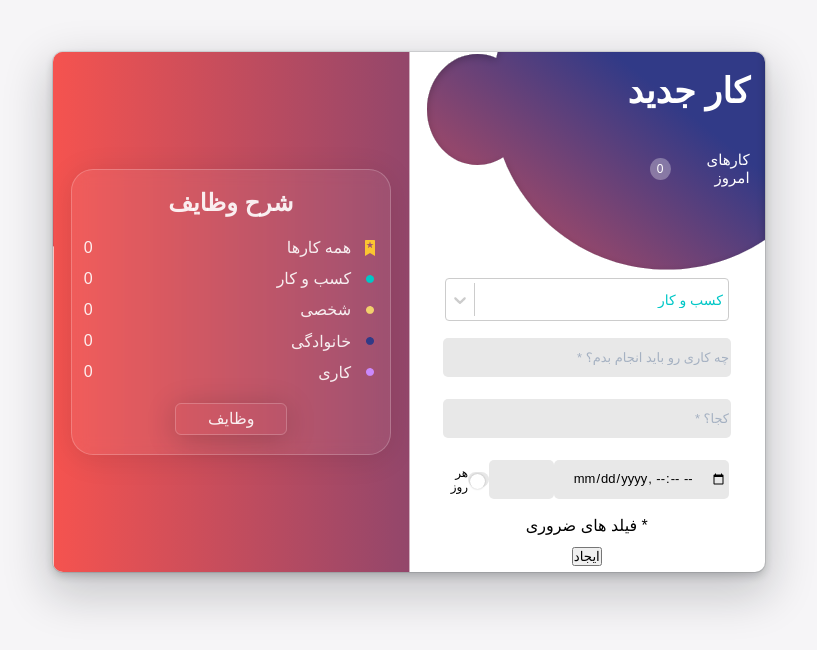
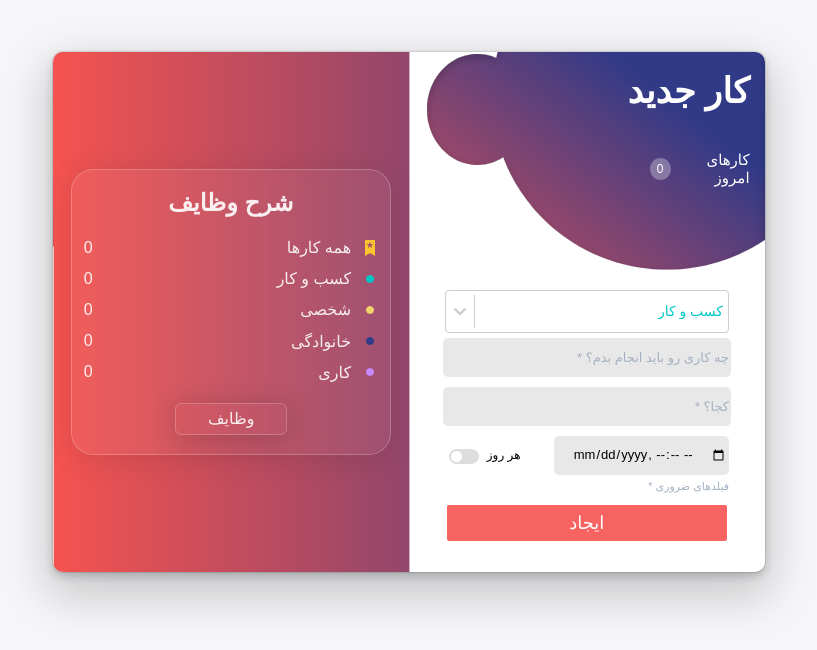
Before and after one commit to Dariush-Bakhtvar/React-todolist, a React (Create React App) app: page / in a window 1280 px wide. Both pictures are taken after a click on the button "بزن بریم". Shown: the top 650 px of the page, without its empty margins (231-1048 px from the left). Built offline with nearby package versions, Linux system fonts and the light colour scheme; a small style sheet from the web is missing.

Commit message:
createTask form style

```diff
--- a/src/Components/Layouts/Layout.module.scss
+++ b/src/Components/Layouts/Layout.module.scss
@@ -25,7 +25,7 @@
     z-index: 1;
     &__activeLeft {
         opacity: 0;
-        z-index: 5;
+        z-index: 0;
         transform: translateX(50%);
         animation: show 0.6s;
     }
@@ -99,7 +99,7 @@
 .newTaskFrom {
     width: inherit;
     height: 60%;
-    @include Flex(space-around, center);
+    @include Flex(center, center);
     flex-direction: column;
     input {
         all: unset;
@@ -130,9 +130,29 @@
 }
 
 .switch {
-    width: 150px;
-    @include Flex(space-between, center);
+    width: 80px;
+    @include Flex(space-around, center);
+    flex-direction: row-reverse;
     font-size: 1.2rem;
+}
+
+.importfilds {
+    display: block;
+    width: 80%;
+    font-size: 1.1rem;
+    color: #a5b1c2;
+}
+
+.createTaskBtn {
+    width: 80%;
+    height: 40px;
+    background: #f66360;
+    color: $white-color;
+    border: 2px solid $white-color;
+    font-size: 1.8rem;
+    border-radius: 4px;
+    cursor: pointer;
+    margin-top: 10px;
 }
 
 
--- a/src/Components/Layouts/RightLayout.js
+++ b/src/Components/Layouts/RightLayout.js
@@ -33,8 +33,8 @@ const RightLayout = ({ isActive }) => {
 							هر روز
 						</div>
 					</div>
-					<span>* فیلد های ضروری</span>
-					<button>ایجاد</button>
+					<span className={styles.importfilds}>فیلدهای ضروری *</span>
+					<button className={styles.createTaskBtn}>ایجاد</button>
 				</form>
 			</div>
 		</section>
--- a/src/Components/ToggleSwitch/ToggleSwitch.js
+++ b/src/Components/ToggleSwitch/ToggleSwitch.js
@@ -1,12 +1,18 @@
-import style from "./toggleSwitch.module.scss";
+import { useState } from "react";
+import styles from "./toggleSwitch.module.scss";
 const ToggleSwitch = () => {
+	const [isSwitch, setSwitch] = useState(false);
 	return (
-		<>
-			<input className={style.switch_checkbox} id={`switch`} type="checkbox" />
-			<label className={style.switch_label} htmlFor={`switch`}>
-				<span className={style.switch_Button} />
-			</label>
-		</>
+		<label htmlFor="switch" className={styles.toggleSwitch}>
+			<input
+				type="checkbox"
+				id="switch"
+				className={styles.inputSwitch}
+				checked={isSwitch}
+				onChange={() => setSwitch(!isSwitch)}
+			/>
+			<span className={styles.toggleBox}></span>
+		</label>
 	);
 };
 
--- a/src/Components/ToggleSwitch/toggleSwitch.module.scss
+++ b/src/Components/ToggleSwitch/toggleSwitch.module.scss
@@ -1,42 +1,49 @@
 @import "../../Styles/variable";
 @import "../../Styles/mixin";
-.switch_checkbox {
-    width: 0;
-    height: 0;
-    visibility: hidden;
+.toggleSwitch {
+    @include Flex(center, center);
+    flex-direction: column;
+    position: relative;
+    width: 30px;
+    height: 30px;
+    cursor: pointer;
+    span {
+        position: absolute;
+        top: 9px;
+        left: 0px;
+        transition: transform 0.3s ease-in-out;
+    }
+}
+
+.inputSwitch {
+    display: none !important;
     &:checked {
-        .switch_Button {
-            left: calc(100% - 2px);
-            transform: translateX(-100%);
+        &~.toggleBox {
+            background: #b04b63;
+            &::after {
+                transition: transform 0.3s ease-in-out;
+                transform: translateX(15px);
+            }
         }
     }
 }
 
-.switch_label {
-    @include Flex(space-between, center);
-    cursor: pointer;
+.toggleBox {
+    position: relative;
     width: 30px;
     height: 15px;
-    background: #e8e8e8;
-    border-radius: 100px;
-    position: relative;
-    transition: background-color 0.2s;
-    &:active {
-        .switch_Button {
-            background: tomato;
-        }
+    background: #ddd;
+    border-radius: 15px;
+    border: 1px solid #ddd;
+    &::after {
+        content: "";
+        transition: transform 0.3s ease-in-out;
+        position: absolute;
+        top: 1px;
+        left: 1px;
+        width: 11px;
+        height: 11px;
+        border-radius: 50%;
+        background: $white-color;
     }
 }
-
-.switch_Button {
-    content: "";
-    position: absolute;
-    top: 2px;
-    left: 2px;
-    width: 15px;
-    height: 15px;
-    border-radius: 45px;
-    transition: 0.2s;
-    background: #fff;
-    box-shadow: 0 0 2px 0 rgba(10, 10, 10, 0.29);
-}
```
